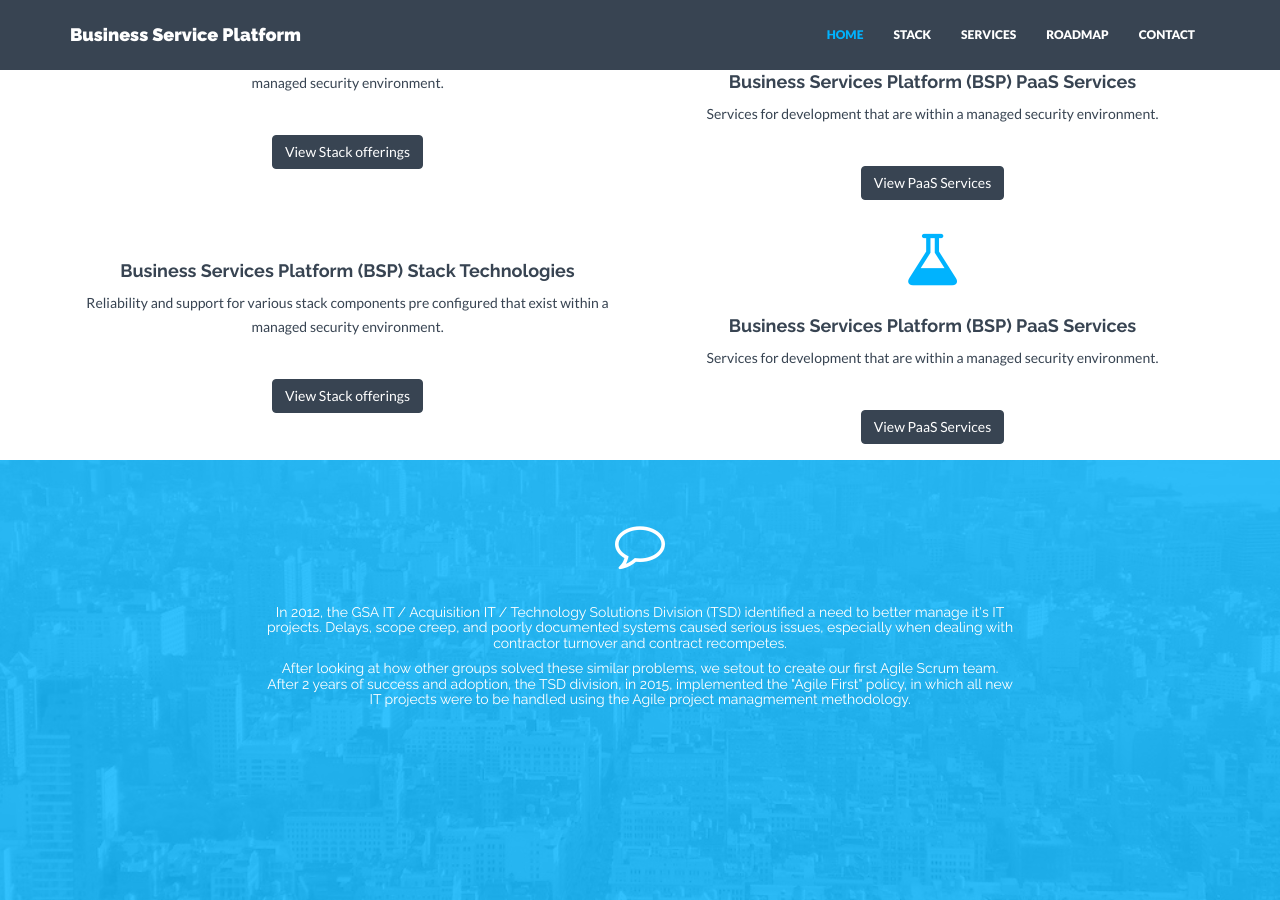
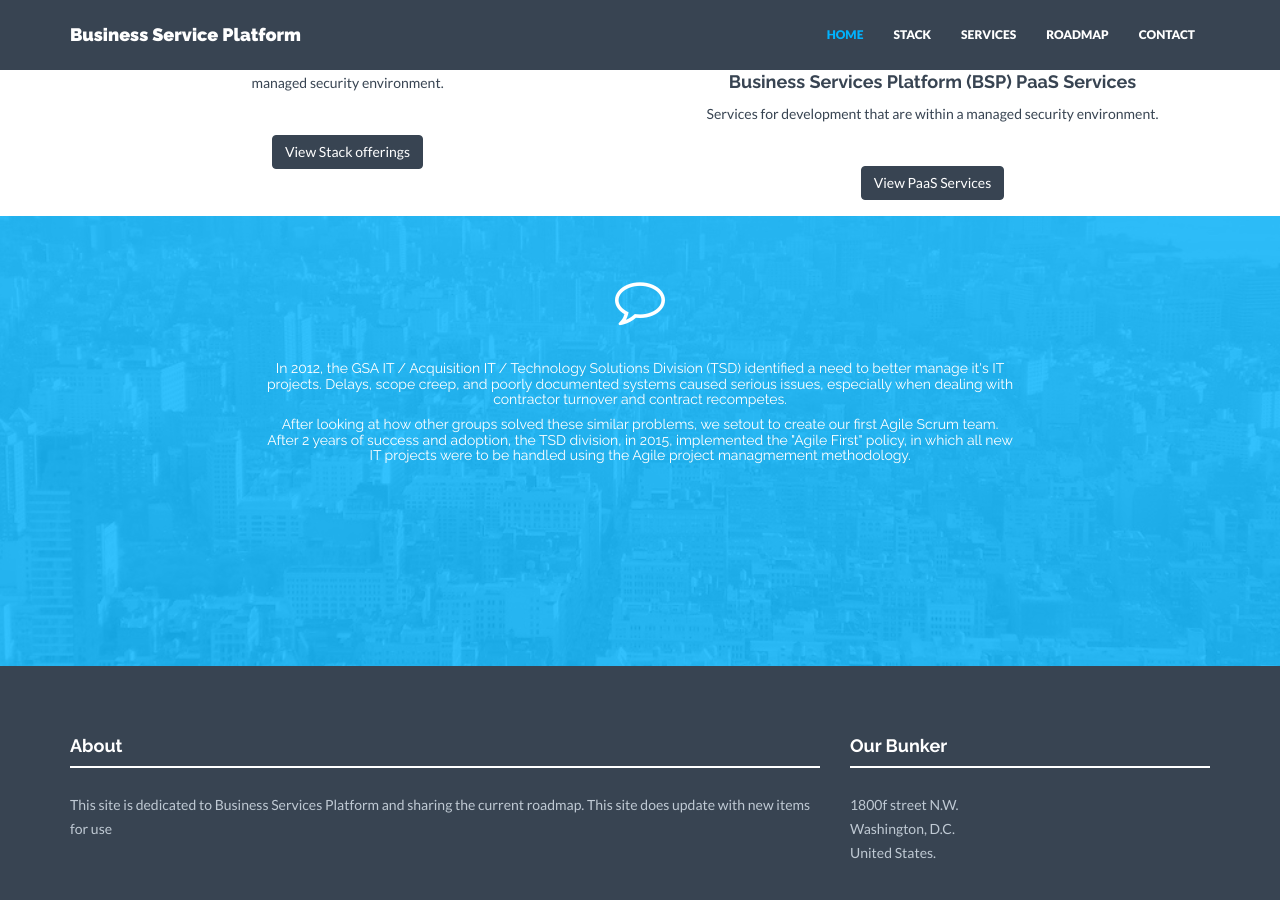
Before and after one commit to RobertDonovanGSA/BusinessServicesPlatform, a Jekyll site: the page built from index.html, in a window 1280 px wide and 900 px high, scrolled down 482 px. Built offline with Jekyll 4.4.1, drawn with Linux system fonts in a browser that asks for light colours; nearby versions of some CDN libraries.

Commit message:
Update index.html

```diff
--- a/index.html
+++ b/index.html
@@ -21,21 +21,6 @@
                 <p><br/><a href="./kanban/" class="btn btn-theme">View PaaS Services</a></p>
             </div>
         </div>
-                <div class="row centered">
-            <div class="col-md-6">
-                <i class="fa fa-cubes"></i>
-                <h4>Business Services Platform (BSP) Stack Technologies</h4>
-                <p>Reliability and support for various stack components pre configured that exist within a managed security environment. </p>
-                <p><br/><a href="./scrum/" class="btn btn-theme">View Stack offerings </a></p>
-            </div>
-            <div class="col-md-6">
-                <i class="fa fa-flask"></i>
-                <h4>Business Services Platform (BSP) PaaS Services</h4>
-                <p>Services for development that are within a managed security environment.</p>
-                <p><br/><a href="./kanban/" class="btn btn-theme">View PaaS Services</a></p>
-            </div>
-        </div>
-
     </div><! --/container -->
 </div><! --/service -->
 
```
